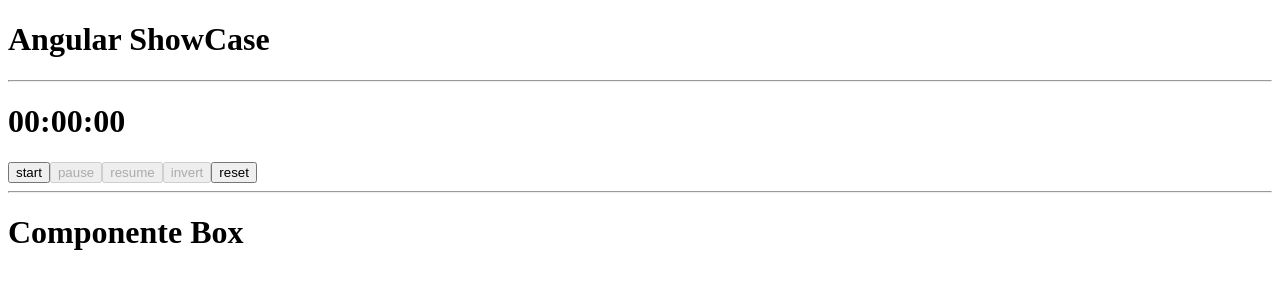
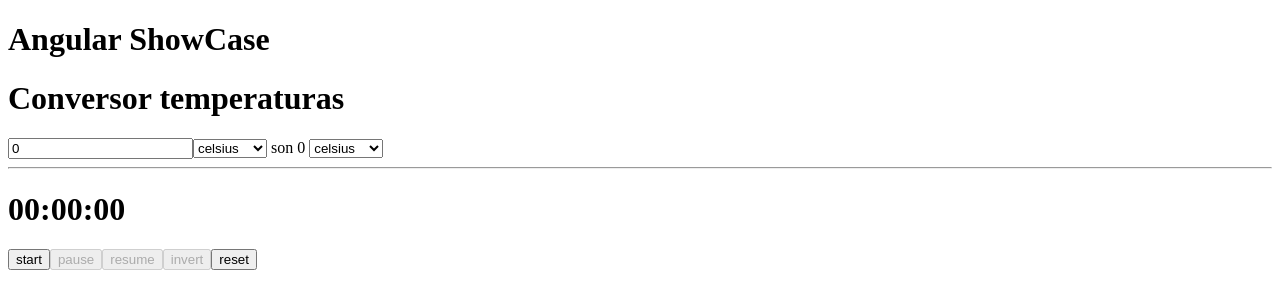
Before and after one commit to MiguelAngelAltes/angularshowcase, an Angular app: page / in a window 1280 px wide. Shown: the top 308 px of the page. Built offline with nearby package versions, Linux system fonts and the light colour scheme.

Commit message:
servicio para convertir temperaturas

```diff
--- a/src/app/app.component.html
+++ b/src/app/app.component.html
@@ -1,5 +1,4 @@
 <h1>{{titulo}}</h1>
+<app-temperatura-converter></app-temperatura-converter>
 <hr>
 <app-reloj></app-reloj>
-<hr>
-<app-box></app-box>
--- a/src/app/components/box/box.component.html
+++ b/src/app/components/box/box.component.html
@@ -1 +1,17 @@
 <h1>{{titulo}}</h1>
+<p>El nombre es {{nombre}}</p>
+<button (click)="duplicar()">duplicar</button>
+<input type="text" [(ngModel)]="nombre"/><br>
+<p>El número es {{numero}}</p>
+<input type="range" min="0" max="100" step="5" [(ngModel)]="numero"/><br>
+<input type="number" [(ngModel)]="numero"/><br>
+<input type="checkbox" [(ngModel)]="recibirPropaganda"/>{{recibirPropaganda}}<br>
+<h2 *ngIf="recibirPropaganda">VAS A RECIBIR PROPAGANDA!!!!</h2>
+<input type="date" [(ngModel)]="fechaAlta"/>{{fechaAlta}}<br>
+<p>Ciudad seleccionada: {{ciudadSeleccionada}}</p>
+<select (change)="cambioSelector()" [(ngModel)]="ciudadSeleccionada">
+    <option>Lleida</option>
+    <option>Barcelona</option>
+    <option>Tarragona</option>
+    <option>Girona</option>
+</select>
--- a/src/app/components/box/box.component.ts
+++ b/src/app/components/box/box.component.ts
@@ -8,8 +8,19 @@
 export class BoxComponent {
 
     titulo = "Componente Box";
+    nombre = "Bartolo";
+    numero = 20;
+    recibirPropaganda = true;
+    fechaAlta:Date = new Date();
+    ciudadSeleccionada:string = undefined;
 
+    duplicar():void {
+        this.nombre += this.nombre;
+    }
 
-
+    cambioSelector():void {
+        this.numero--;
+        console.log("La ciudad es: " + this.ciudadSeleccionada);
+    }
 
 }
--- /dev/null
+++ b/src/app/components/temperatura-converter/temperatura-converter.component.html
@@ -0,0 +1,13 @@
+<h1>Conversor temperaturas</h1>
+
+<input (keyup)="recalcular()" (change)="recalcular()" type="number" [(ngModel)]="temperatura1"/>
+<select (change)="recalcular()" [(ngModel)]="medida1">
+    <option>celsius</option>
+    <option>farenheit</option>
+    <option>kelvin</option>
+</select> son {{temperatura2}}
+<select (change)="recalcular()" [(ngModel)]="medida2">
+    <option>celsius</option>
+    <option>farenheit</option>
+    <option>kelvin</option>
+</select>
--- /dev/null
+++ b/src/app/components/temperatura-converter/temperatura-converter.component.ts
@@ -0,0 +1,23 @@
+import { Component, OnInit } from '@angular/core';
+import { ConversorTemperaturaService } from 'src/app/services/conversor-temperatura.service';
+
+@Component({
+  selector: 'app-temperatura-converter',
+  templateUrl: './temperatura-converter.component.html',
+  styleUrls: ['./temperatura-converter.component.css']
+})
+export class TemperaturaConverterComponent {
+
+  constructor(private conversor: ConversorTemperaturaService) {}
+
+  temperatura1:number = 0;
+  temperatura2:number = 0;
+
+  medida1:string = "celsius";
+  medida2:string = "celsius";
+
+  recalcular():void {
+    this.temperatura2 = this.conversor.convertir(this.temperatura1,this.medida1,this.medida2);
+  }
+
+}
--- /dev/null
+++ b/src/app/services/conversor-temperatura.service.ts
@@ -0,0 +1,34 @@
+import { Injectable } from '@angular/core';
+
+@Injectable({
+  providedIn: 'root'
+})
+export class ConversorTemperaturaService {
+
+  convertir(temperatura:number, medidaEntrada:string, medidaSalida:string): number{
+
+    let temperaturaCelsius:number = undefined;
+    let temperaturaSalida:number = undefined;
+
+    switch(medidaEntrada){
+      case "celsius":   temperaturaCelsius = temperatura;
+                        break;
+      case "farenheit": temperaturaCelsius = (temperatura -32)/1.8;
+                        break;
+      case "kelvin":    temperaturaCelsius = temperatura - 273.15;
+                        break;
+    }
+
+    switch(medidaSalida){
+      case "celsius":   temperaturaSalida = temperaturaCelsius;
+                        break;
+      case "farenheit": temperaturaSalida = (temperaturaCelsius * 1.8) + 32
+                        break;
+      case "kelvin":    temperaturaSalida = temperaturaCelsius + 273-15;
+                        break;
+    }
+
+    return temperaturaSalida;
+  }
+
+}
```
Also changed, not shown: src/app/app.module.ts (+13 -9 lines), src/app/components/temperatura-converter/temperatura-converter.component.css (added), 2 other files (tests, documents, lock files or other folders).
